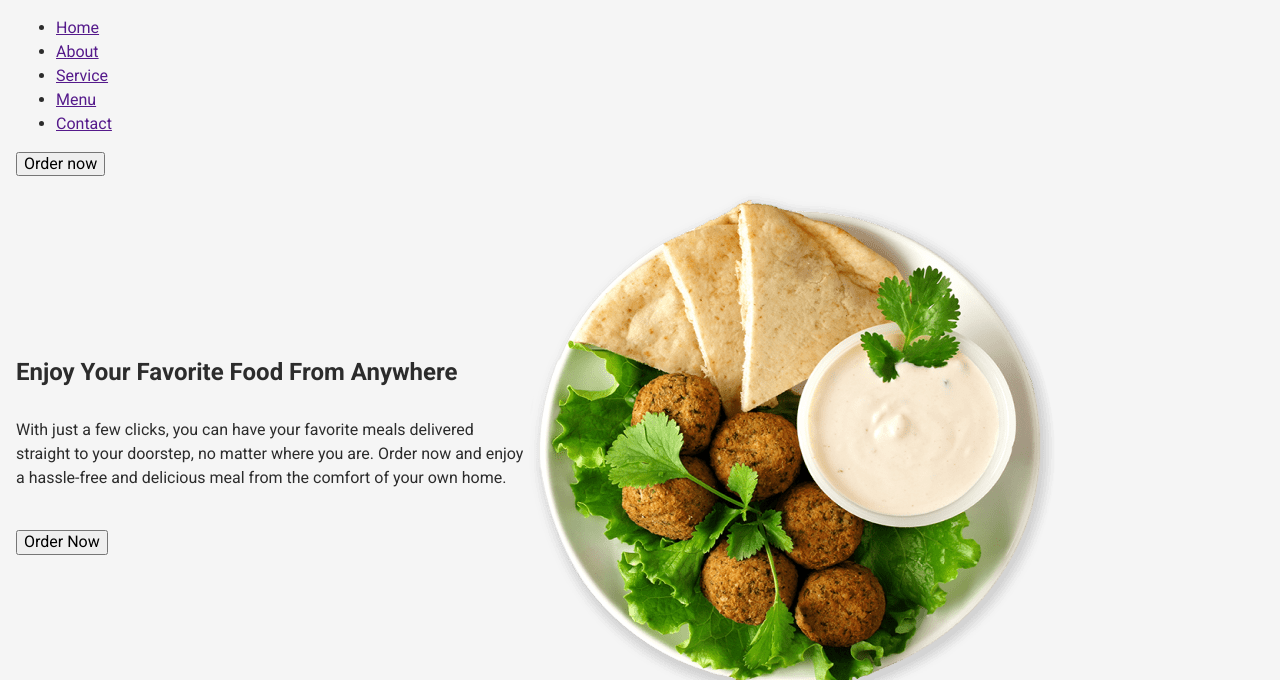
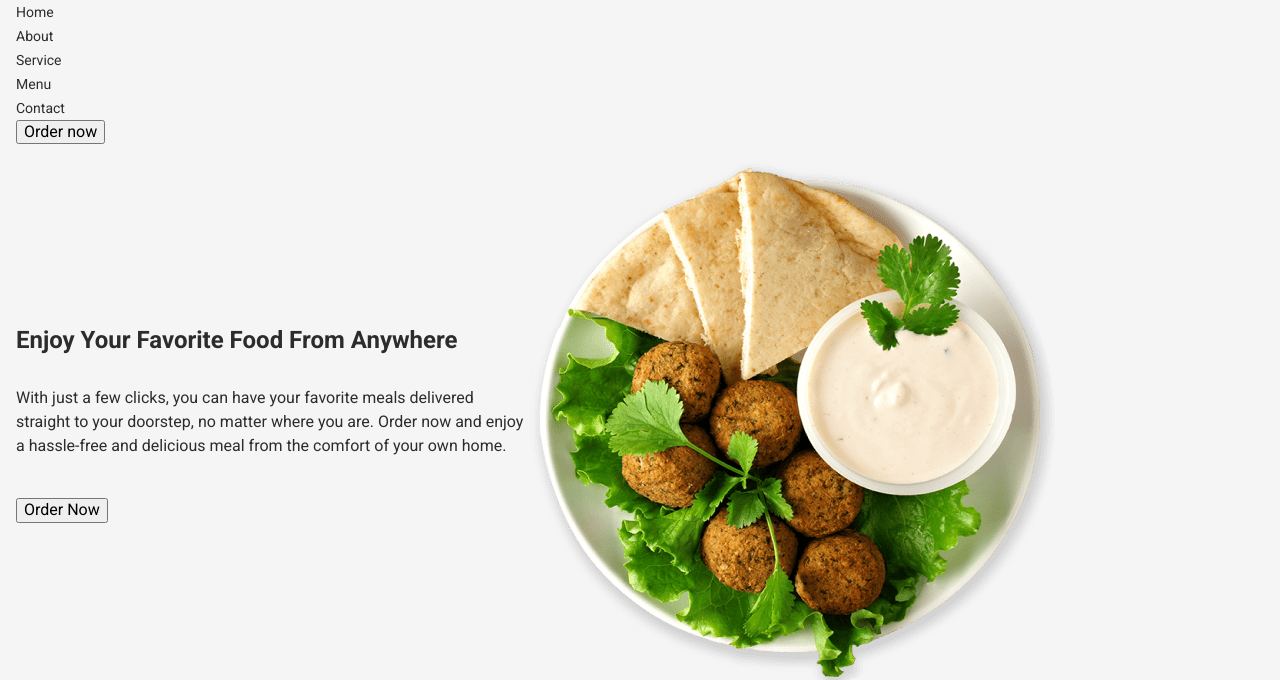
Before and after one commit to Uxooss/food-sta-team-project, a plain HTML site: page index.html in a window 1280 px wide. Shown: the part 59-739 px from the top of the page. Drawn offline with nearby package versions, Linux system fonts and the light colour scheme.

Commit message:
corrected Global styles
.link
.list
included

```diff
--- a/css/styles.css
+++ b/css/styles.css
@@ -42,6 +42,8 @@ p {
   margin: 0 auto;
 }
 
+/*! ==== Only Global Above ==== */
+
 /* hero styles */
 .hero {
   padding-top: 14px;
--- a/index.html
+++ b/index.html
@@ -33,21 +33,21 @@
           ><img src="./images/logo.svg" alt="logo" width="66" height="52"
         /></a>
         <nav class="navigathion">
-          <ul class="navigathion-list">
+          <ul class="navigathion-list list">
             <li class="navigathion-item">
-              <a href="" class="navigathion-link">Home</a>
+              <a href="" class="navigathion-link link">Home</a>
             </li>
             <li class="navigathion-item">
-              <a href="" class="navigathion-link">About</a>
+              <a href="" class="navigathion-link link">About</a>
             </li>
             <li class="navigathion-item">
-              <a href="" class="navigathion-link">Service</a>
+              <a href="" class="navigathion-link link">Service</a>
             </li>
             <li class="navigathion-item">
-              <a href="" class="navigathion-link">Menu</a>
+              <a href="" class="navigathion-link link">Menu</a>
             </li>
             <li class="navigathion-item">
-              <a href="" class="navigathion-link">Contact</a>
+              <a href="" class="navigathion-link link">Contact</a>
             </li>
           </ul>
         </nav>
@@ -86,7 +86,7 @@
           cuisines and local restaurants, and choose from a variety of dishes
           that cater to your specific taste buds.
         </p>
-        <ul class="offering-list">
+        <ul class="offering-list list">
           <li class="offering-item">
             <h3 class="offering-sub-title">Fasest Delivery</h3>
             <p class="offering-desc">
```
